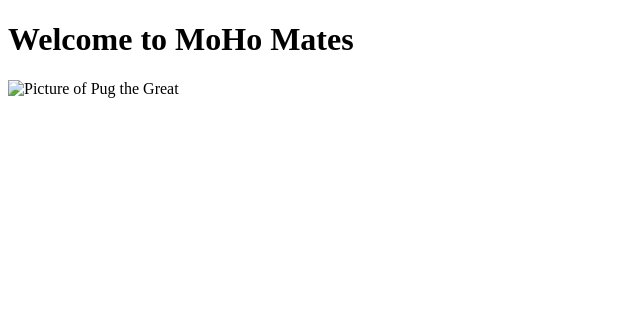
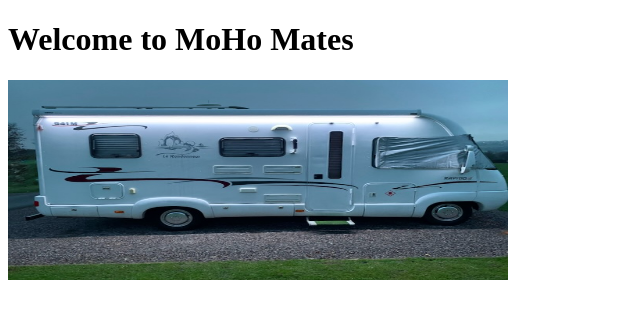
Before and after one commit to JerryGrim/TestWeb, a plain HTML site: page index.html in a window 1280 px wide. Shown: the whole page, without its empty margins (0-640 px from the left). Drawn offline with Linux system fonts and the light colour scheme.

Commit message:
Fix image source path in index.html

```diff
--- a/index.html
+++ b/index.html
@@ -7,7 +7,7 @@
 <body>
     <h1>Welcome to MoHo Mates</h1>
 
-    <img src="/images/Pug1.jpeg" alt="Picture of Pug the Great"width="500" height="200" />
+    <img src="Pug1.jpeg" alt="Picture of Pug the Great"width="500" height="200">
 </body>
 
 </html>
```
